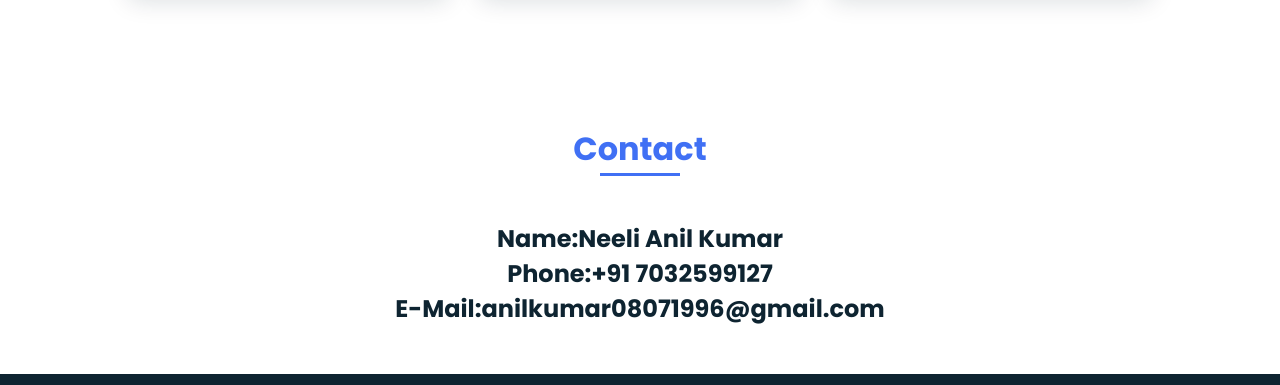
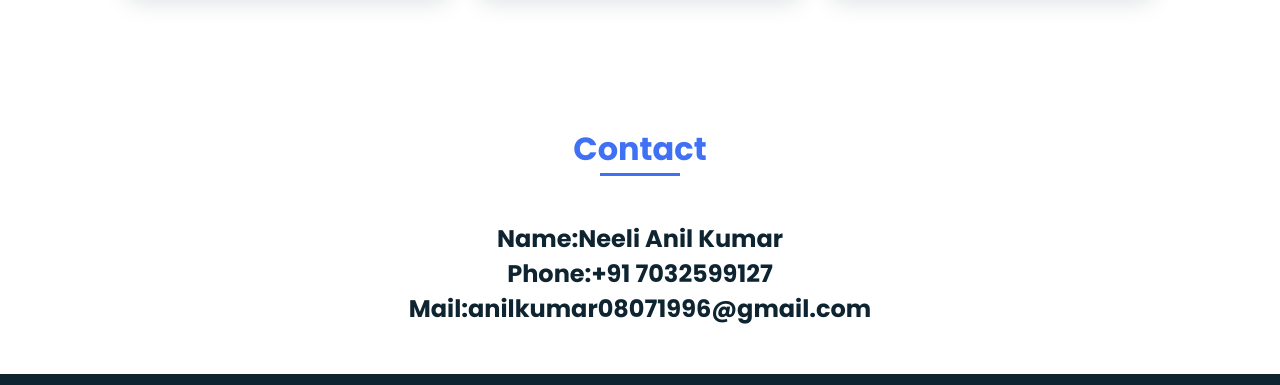
Before and after one commit to AnilNeeli/AnilKumar, a plain HTML site: page index.html in a window 1280 px wide. Shown: the part 2718-3103 px from the top of the page. Drawn offline with nearby package versions, Linux system fonts and the light colour scheme.

Commit message:
Update index.html

```diff
--- a/index.html
+++ b/index.html
@@ -185,7 +185,7 @@
 
                         <H1>Name:Neeli Anil Kumar</H1>
                         <h1>Phone:+91 7032599127</h1>
-                        <h1>E-Mail:anilkumar08071996@gmail.com</h1>
+                        <h1>Mail:anilkumar08071996@gmail.com</h1>
                 </div>
             </section>
         </main>
```
